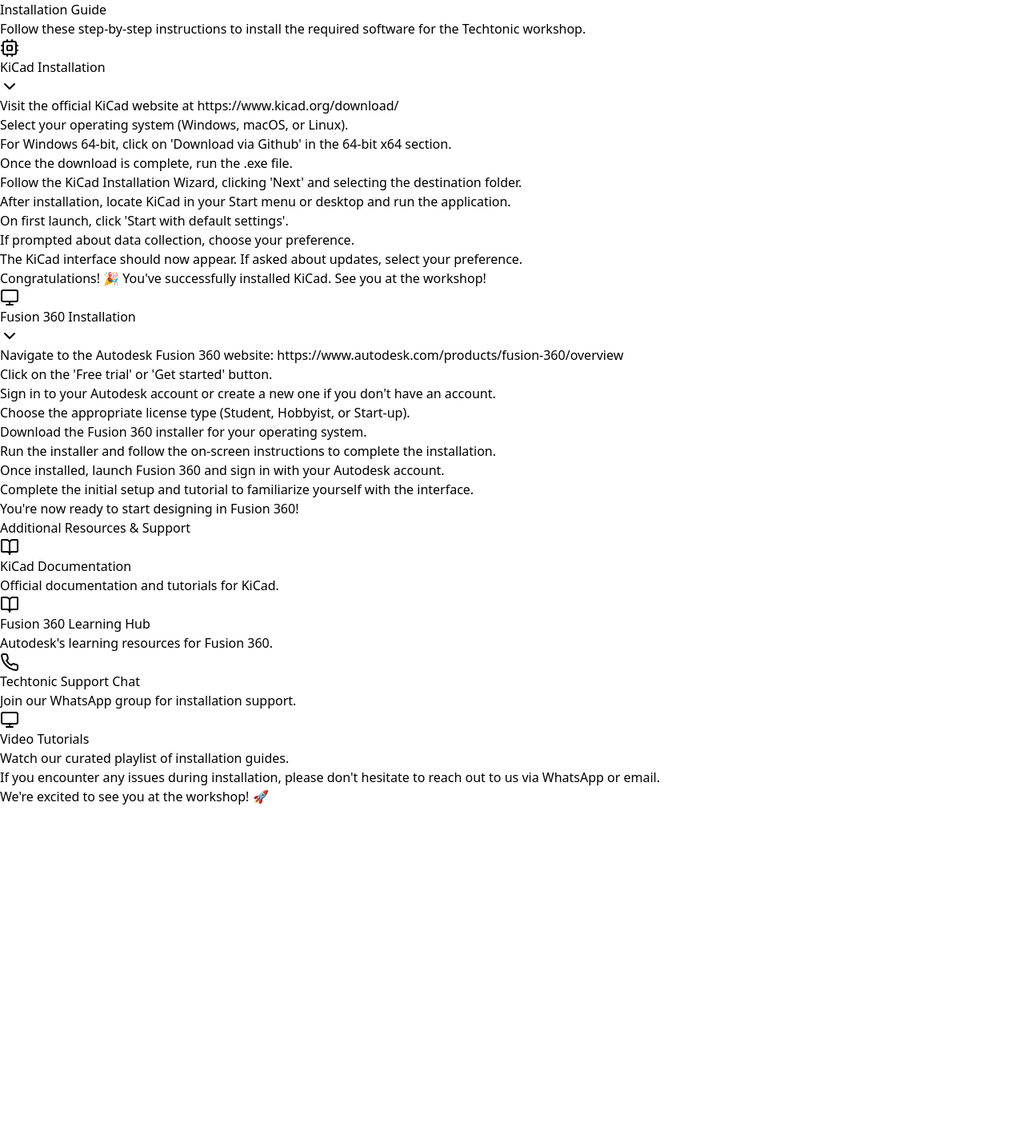
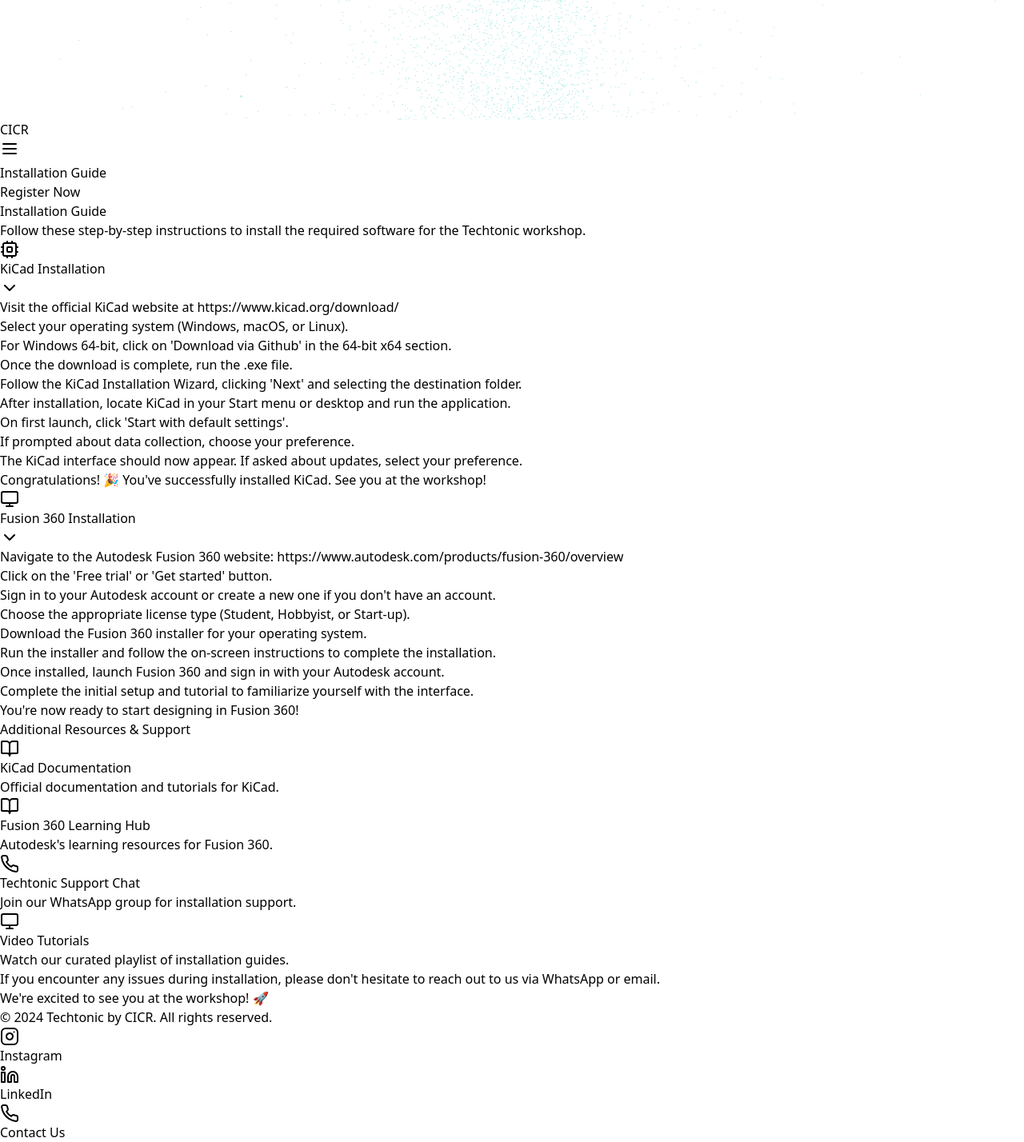
Before and after one commit to yasharth-0910/Techtonic, a React (Vite) app: page /installation-guide in a window 1280 px wide. Shown: the whole page at 80% size. Before the commit the page ends 1008 px from the top, so only its background shows below. Built offline with nearby package versions, Linux system fonts and the light colour scheme.

Commit message:
2nd last change

```diff
--- a/src/pages/Homepage.tsx
+++ b/src/pages/Homepage.tsx
@@ -230,7 +230,6 @@
   // Set the target date for the workshop
   const targetDate = new Date('2024-09-26T14:30:00+05:30');
 
-
   return (
     <div className="min-h-screen bg-gray-900 text-white overflow-hidden">
       {/* Three.js Background */}
@@ -247,7 +246,7 @@
         {/* Navbar */}
         <nav className="sticky top-0 z-50 bg-gray-900 bg-opacity-70 backdrop-blur-md">
           <div className="container mx-auto px-4 py-4 flex justify-between items-center">
-            <h1 className="text-2xl font-bold text-cyan-400">Techtonic</h1>
+            <h1 className="text-2xl font-bold text-cyan-400">CICR</h1>
             <div className="md:hidden">
               <Button
                 className="text-white hover:text-cyan-400 transition-colors"
@@ -342,6 +341,23 @@
           </ScrollAnimation>
 
           <ScrollAnimation>
+            <section id="installation-guide" className="text-center mb-20">
+              <h2 className="text-2xl md:text-4xl font-bold mb-6 text-transparent bg-clip-text bg-gradient-to-r from-cyan-400 to-blue-500">
+                Need Help Setting Up?
+              </h2>
+              <p className="text-lg text-gray-300 mb-6">
+                Check out our step-by-step installation guide for all the software you'll need.
+              </p>
+              <Button
+                className="bg-gradient-to-r from-cyan-500 to-blue-500 hover:from-cyan-600 hover:to-blue-600 text-white font-bold py-3 px-6 md:py-4 md:px-8 rounded-full text-lg md:text-xl transition-all duration-300 transform hover:scale-105 hover:shadow-lg hover:shadow-cyan-500/50"
+                onClick={navigateToGuide}
+              >
+                View Installation Guide
+              </Button>
+            </section>
+          </ScrollAnimation>
+
+          <ScrollAnimation>
             <section id="faq" className="mb-20">
               <h2 className="text-3xl md:text-5xl font-bold mb-10 text-center text-transparent bg-clip-text bg-gradient-to-r from-cyan-400 to-blue-500">
                 Frequently Asked Questions
--- a/src/pages/InstallationGuide.tsx
+++ b/src/pages/InstallationGuide.tsx
@@ -1,5 +1,12 @@
-import React, { useState } from 'react';
-import { ChevronDownIcon, MonitorIcon, CpuIcon, BookOpenIcon, PhoneIcon } from 'lucide-react';
+import React, { useState, useEffect } from 'react';
+import { ChevronDownIcon, MonitorIcon, CpuIcon, BookOpenIcon, PhoneIcon, MenuIcon, InstagramIcon, LinkedinIcon  } from 'lucide-react';
+import { useNavigate } from 'react-router-dom';
+import { Canvas } from '@react-three/fiber';
+import { Particles } from '../components/Particles';
+
+const Button = ({ className, onClick, children }:any) => (
+  <button className={className} onClick={onClick}>{children}</button>
+)
 
 interface AccordionItemProps {
   title: string;
@@ -11,13 +18,13 @@
 
 const AccordionItem: React.FC<AccordionItemProps> = ({ title, content, isOpen, toggleOpen, icon: Icon }) => {
   return (
-    <div className="mb-6">
+    <div className="mb-4">
       <button
-        className="w-full flex justify-between items-center p-4 bg-gray-800 text-cyan-300 rounded-t-lg hover:bg-gray-700 transition-colors duration-200"
+        className="w-full flex justify-between items-center p-4 bg-gray-800 text-cyan-300 rounded-lg hover:bg-gray-700 transition-colors duration-200"
         onClick={toggleOpen}
         aria-expanded={isOpen}
       >
-        <span className="flex items-center text-xl font-semibold">
+        <span className="flex items-center text-lg font-semibold">
           <Icon className="w-6 h-6 mr-2" />
           {title}
         </span>
@@ -28,7 +35,7 @@
         />
       </button>
       <div
-        className={`mt-2 bg-gray-800 bg-opacity-50 rounded-b-lg overflow-hidden transition-all duration-300 ease-in-out ${
+        className={`mt-2 bg-gray-800 bg-opacity-50 rounded-lg overflow-hidden transition-all duration-300 ease-in-out ${
           isOpen ? 'max-h-[1000px] opacity-100' : 'max-h-0 opacity-0'
         }`}
       >
@@ -61,6 +68,23 @@
 
 export default function InstallationGuide() {
   const [openSection, setOpenSection] = useState<string | null>(null);
+  const [isMenuOpen, setIsMenuOpen] = useState(false)
+  const [, setScrollY] = useState(0)
+  const navigate = useNavigate();
+
+  const navigateToGuide = () => {
+    navigate('/installation-guide');
+  }
+
+  const openRegistrationForm = () => {
+    window.open('https://forms.gle/Ber4Z7n4jjw3RcgU6', '_blank');
+  }
+
+  useEffect(() => {
+    const handleScroll = () => setScrollY(window.scrollY)
+    window.addEventListener('scroll', handleScroll)
+    return () => window.removeEventListener('scroll', handleScroll)
+  }, [])
 
   const toggleSection = (section: string) => {
     setOpenSection(openSection === section ? null : section);
@@ -92,8 +116,51 @@
   ];
 
   return (
-    <div className="min-h-screen bg-gray-900 text-white p-4 sm:p-8">
-      <div className="max-w-3xl mx-auto">
+    <div className="min-h-screen bg-gray-900 text-white overflow-hidden">
+      {/* Three.js Background */}
+      <div className="fixed inset-0 z-0">
+        <Canvas>
+          <ambientLight intensity={0.5} />
+          <pointLight position={[10, 10, 10]} />
+          <Particles count={7000} />
+        </Canvas>
+      </div>
+
+      <div className="relative z-10">
+        {/* Navbar */}
+        <nav className="sticky top-0 z-50 bg-gray-900 bg-opacity-70 backdrop-blur-md">
+          <div className="container mx-auto px-4 py-4 flex justify-between items-center">
+            <h1 className="text-2xl font-bold text-cyan-400">CICR</h1>
+            <div className="md:hidden">
+              <Button
+                className="text-white hover:text-cyan-400 transition-colors"
+                onClick={() => setIsMenuOpen(!isMenuOpen)}
+              >
+                <MenuIcon className="h-6 w-6" />
+              </Button>
+            </div>
+            <ul className={`md:flex items-center space-y-4 md:space-y-0 md:space-x-6 ${isMenuOpen ? 'block absolute top-full left-0 right-0 bg-gray-900 bg-opacity-70 backdrop-blur-md p-4' : 'hidden'}`}>
+              <li>
+                <Button
+                  className="w-full md:w-auto py-2 px-4 hover:text-cyan-400 transition-colors"
+                  onClick={navigateToGuide}
+                >
+                  Installation Guide
+                </Button>
+              </li>
+              <li>
+                <Button
+                  className="w-full md:w-auto bg-gradient-to-r from-cyan-500 to-blue-500 hover:from-cyan-600 hover:to-blue-600 text-white font-bold py-2 px-4 rounded-full text-sm transition-all duration-300 transform hover:scale-105 hover:shadow-lg hover:shadow-cyan-500/50"
+                  onClick={openRegistrationForm}
+                >
+                  Register Now
+                </Button>
+              </li>
+            </ul>
+          </div>
+        </nav>
+
+        <main className="container mx-auto px-4 py-12">
           <h1 className="text-3xl sm:text-4xl font-bold mb-8 text-center text-transparent bg-clip-text bg-gradient-to-r from-cyan-400 to-blue-500">
             Installation Guide
           </h1>
@@ -102,6 +169,7 @@
             Follow these step-by-step instructions to install the required software for the Techtonic workshop.
           </p>
 
+          <div className="max-w-3xl mx-auto">
             <AccordionItem
               title="KiCad Installation"
               content={kicadSteps}
@@ -159,6 +227,27 @@
               </p>
             </div>
           </div>
+        </main>
+        <footer className="relative z-10 bg-gray-900 bg-opacity-70 backdrop-blur-md border-t border-cyan-800">
+          <div className="container mx-auto px-4 py-8 flex flex-col md:flex-row justify-between items-center">
+            <p className="text-cyan-300 mb-4 md:mb-0 text-sm md:text-base text-center md:text-left">&copy; 2024 Techtonic by CICR. All rights reserved.</p>
+            <div className="flex space-x-6">
+              <a href="https://www.instagram.com/cicr_jiit/" target="_blank" rel="noopener noreferrer" className="text-cyan-400 hover:text-cyan-300 transition-colors">
+                <InstagramIcon className="w-6 h-6" />
+                <span className="sr-only">Instagram</span>
+              </a>
+              <a href="https://www.linkedin.com/company/cicrjiit128/" target="_blank" rel="noopener noreferrer" className="text-cyan-400 hover:text-cyan-300 transition-colors">
+                <LinkedinIcon className="w-6 h-6" />
+                <span className="sr-only">LinkedIn</span>
+              </a>
+              <a href="https://chat.whatsapp.com/HpMOrRI723h1h0LAPxjLbY" className="text-cyan-400 hover:text-cyan-300 transition-colors">
+                <PhoneIcon className="w-6 h-6" />
+                <span className="sr-only">Contact Us</span>
+              </a>
+            </div>
+          </div>
+        </footer>
+      </div>
     </div>
   );
 }
```
Lines whose indentation alone changed are shown as unchanged.
